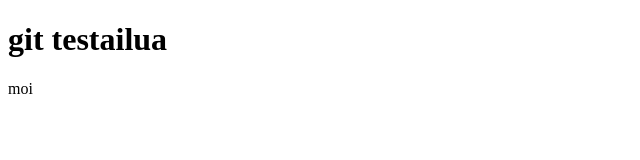
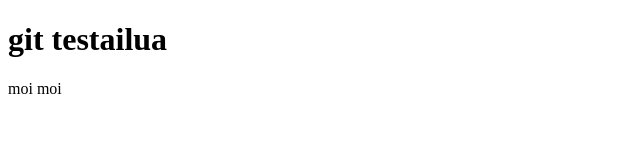
Before and after one commit to Petri187/gitprojekti, a plain HTML site: page index.html in a window 1280 px wide. Shown: the full height of the page, 0-640 px from the left. Drawn offline with Linux system fonts and the light colour scheme.

Commit message:
line 10 change

```diff
--- a/index.html
+++ b/index.html
@@ -7,6 +7,6 @@
 </head>
 <body>
     <h1>git testailua</h1>
-    <p>moi</p>
+    <p>moi moi</p>
 </body>
 </html>
```
